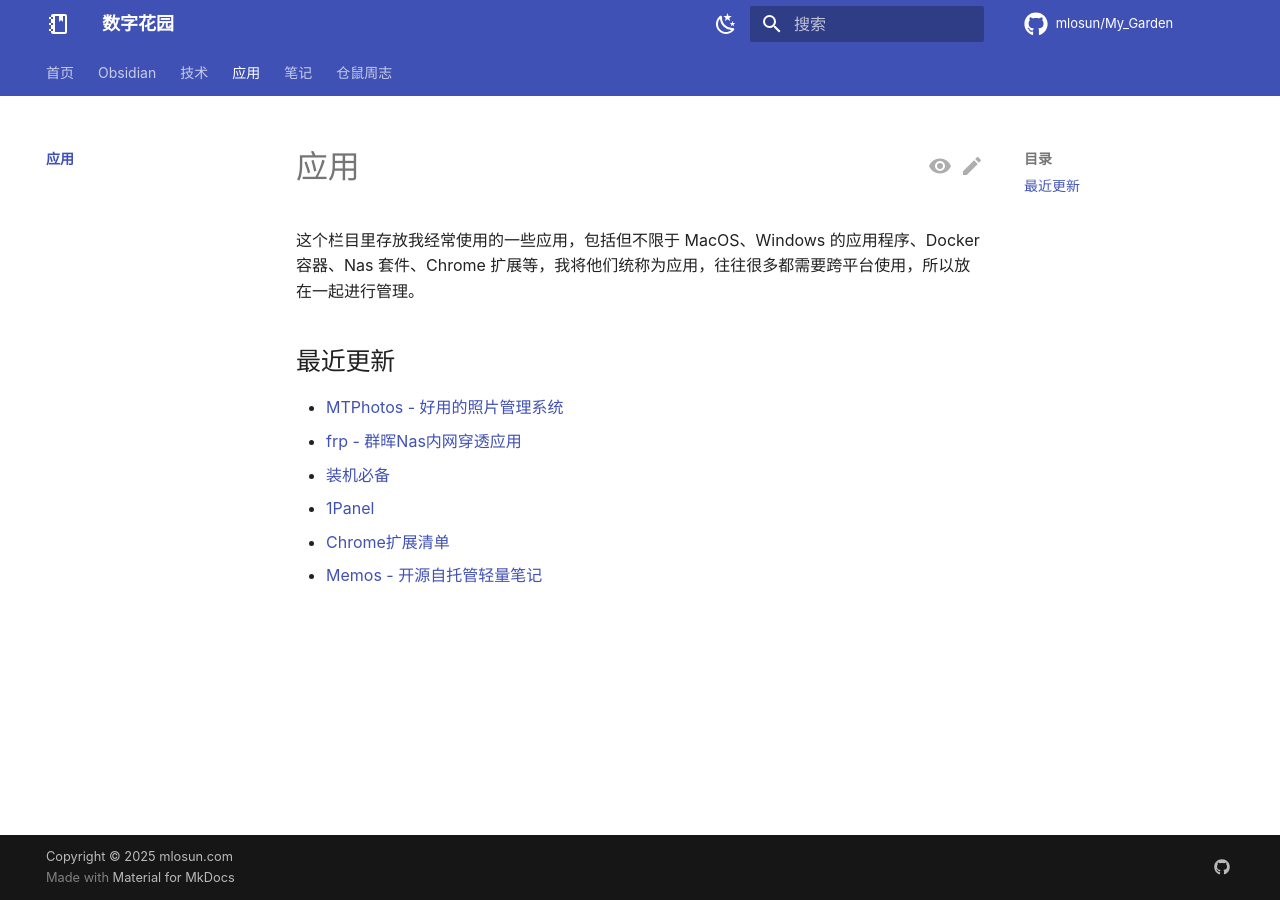
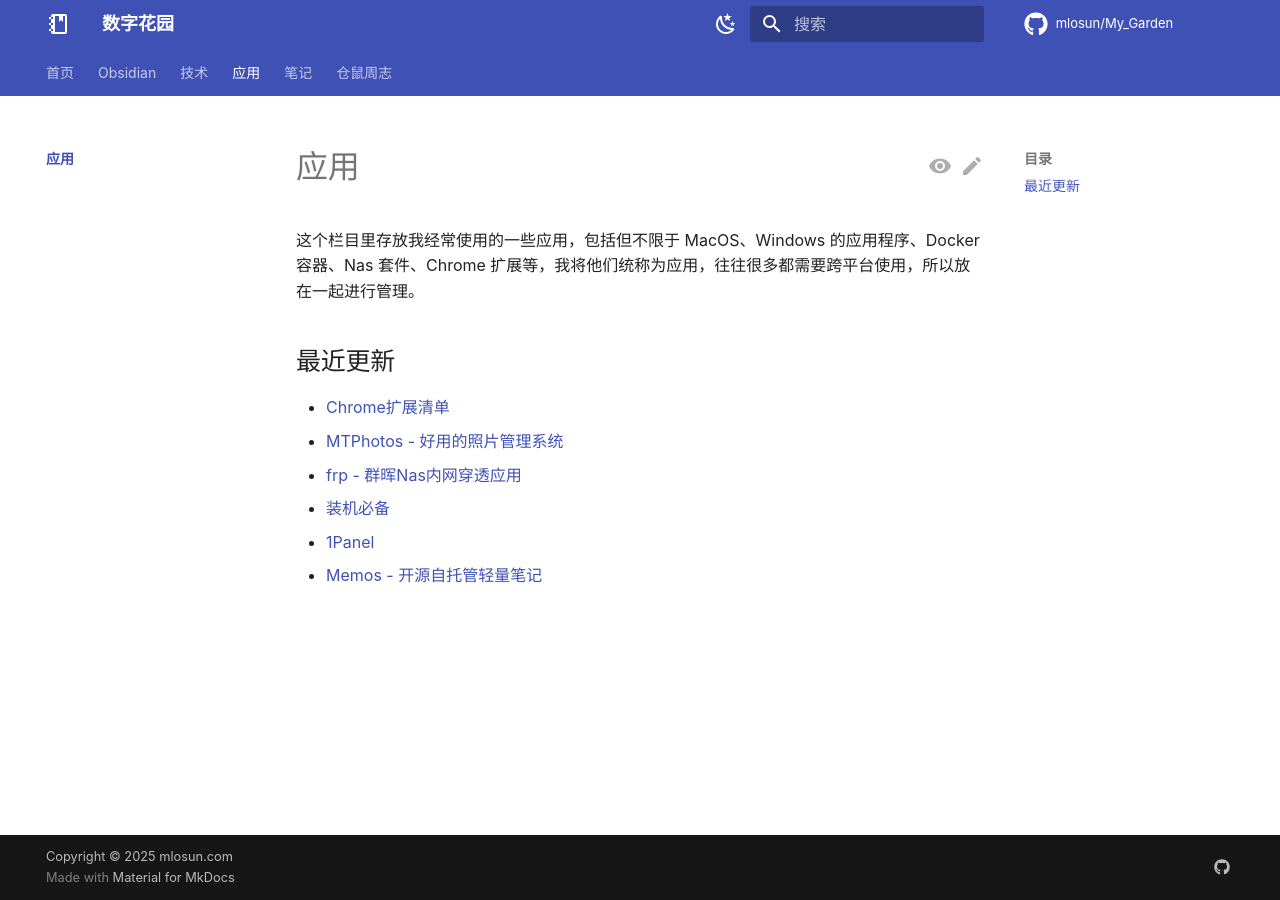
Before and after one commit to mlosun/My_Garden, an MkDocs documentation site: the page built from docs/apps/index.md, in a window 1280 px wide. Built offline with MkDocs 1.6.1 and Material for MkDocs 9.7.7, drawn with Linux system fonts in a browser that asks for light colours; comment, search, counter and statistics services are not loaded.

```diff
--- a/docs/apps/index.md
+++ b/docs/apps/index.md
@@ -7,9 +7,9 @@ title: 应用
 这个栏目里存放我经常使用的一些应用，包括但不限于 MacOS、Windows 的应用程序、Docker 容器、Nas 套件、Chrome 扩展等，我将他们统称为应用，往往很多都需要跨平台使用，所以放在一起进行管理。
 ## 最近更新
 
+- [Chrome扩展清单](./Chrome%E6%89%A9%E5%B1%95%E6%B8%85%E5%8D%95.md)
 - [MTPhotos - 好用的照片管理系统](./MTPhotos%20-%20%E5%A5%BD%E7%94%A8%E7%9A%84%E7%85%A7%E7%89%87%E7%AE%A1%E7%90%86%E7%B3%BB%E7%BB%9F.md)
 - [frp - 群晖Nas内网穿透应用](./frp%20-%20%E7%BE%A4%E6%99%96Nas%E5%86%85%E7%BD%91%E7%A9%BF%E9%80%8F%E5%BA%94%E7%94%A8.md)
 - [装机必备](./%E8%A3%85%E6%9C%BA%E5%BF%85%E5%A4%87.md)
 - [1Panel](./1Panel.md)
-- [Chrome扩展清单](./Chrome%E6%89%A9%E5%B1%95%E6%B8%85%E5%8D%95.md)
 - [Memos - 开源自托管轻量笔记](./Memos%20-%20%E5%BC%80%E6%BA%90%E8%87%AA%E6%89%98%E7%AE%A1%E8%BD%BB%E9%87%8F%E7%AC%94%E8%AE%B0.md)
```
